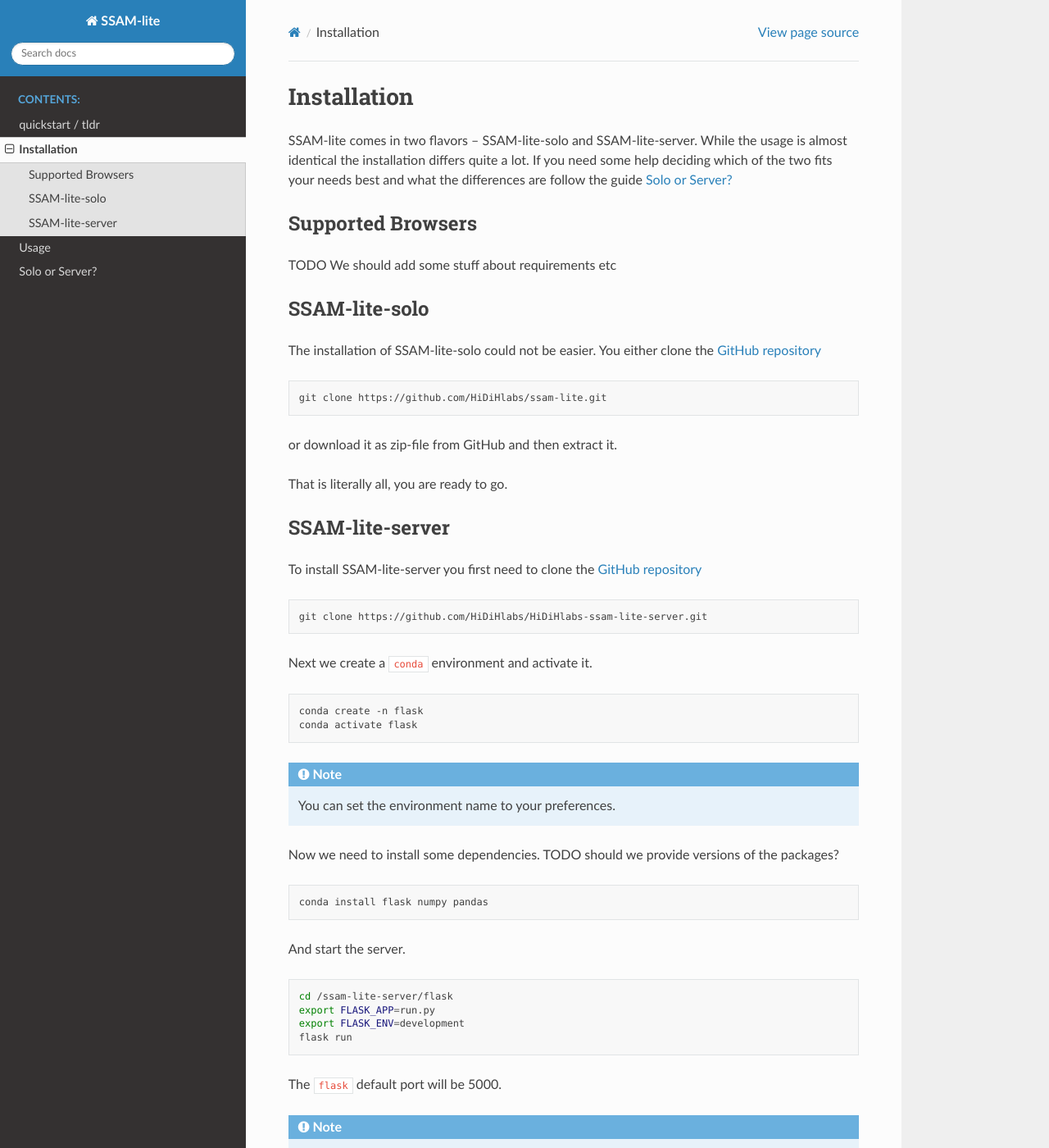
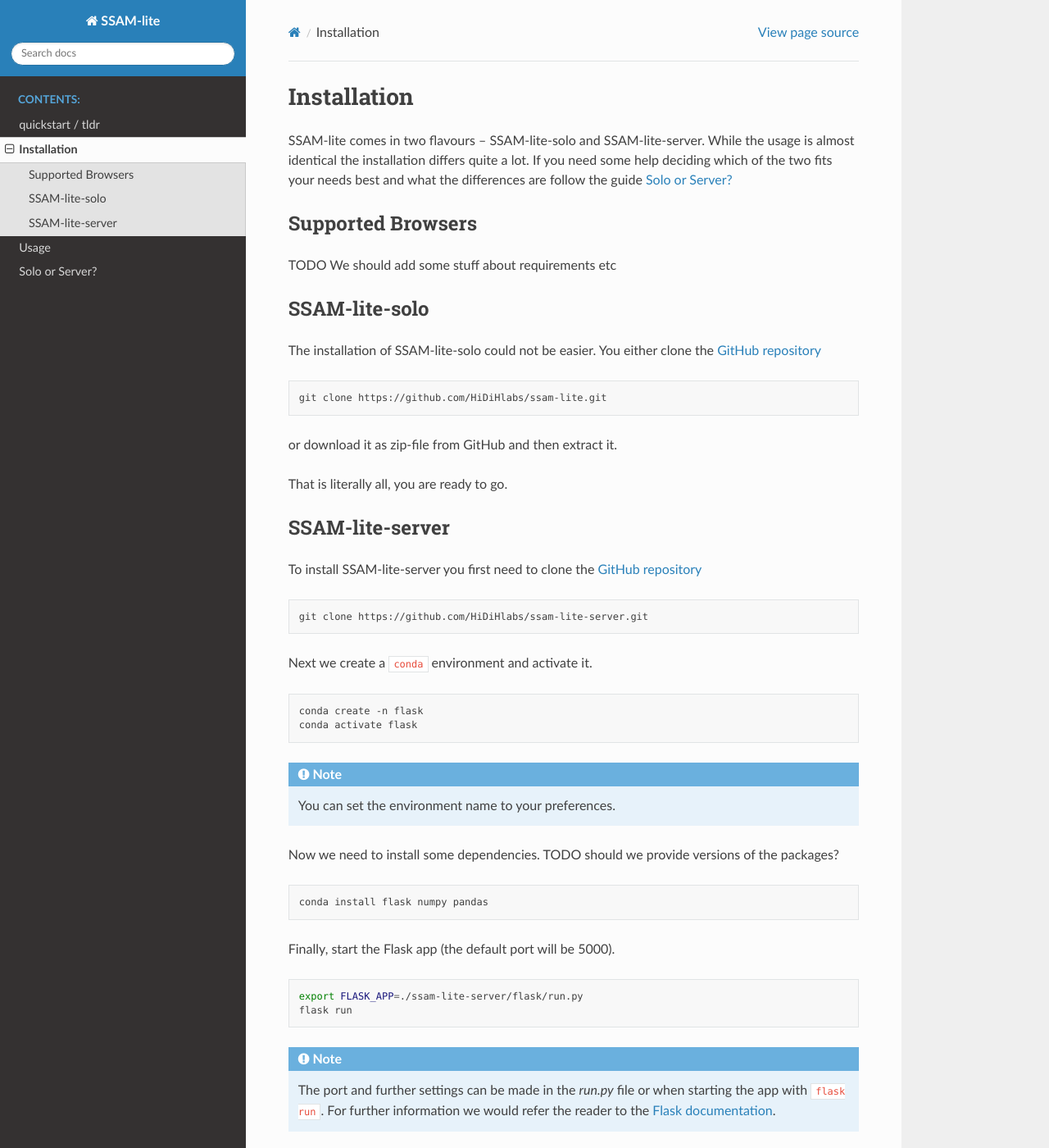
Before and after one commit to HiDiHlabs/ssam-lite, a Sphinx documentation site: the page built from docs/source/installation.rst, in a window 1280 px wide and 1400 px high. Shown: the whole window at 82% size. Built offline with Sphinx 7.4.7 and the Read the Docs theme 2.0.0, drawn with Linux system fonts in a browser that asks for light colours.

Commit message:
changed links and server install doc

```diff
--- a/docs/source/installation.rst
+++ b/docs/source/installation.rst
@@ -2,10 +2,10 @@
 Installation
 ############
 
-SSAM-lite comes in two flavors -- SSAM-lite-solo and SSAM-lite-server.
+SSAM-lite comes in two flavours -- SSAM-lite-solo and SSAM-lite-server.
 While the usage is almost identical the installation differs quite a lot.
-If you need some help deciding which of the two fits your needs best and what the differences are follow the guide
-:ref:`solo-or-server`
+If you need some help deciding which of the two fits your needs best and
+what the differences are follow the guide :ref:`solo-or-server`
 
 
 .. _supported-browsers:
@@ -38,11 +38,11 @@
 ================
 
 To install SSAM-lite-server you first need to clone the
-`GitHub repository <https://github.com/HiDiHlabs/HiDiHlabs-ssam-lite-server>`__
+`GitHub repository <https://github.com/HiDiHlabs/ssam-lite-server>`__
 
 .. code-block:: bash
 
-    git clone https://github.com/HiDiHlabs/HiDiHlabs-ssam-lite-server.git
+    git clone https://github.com/HiDiHlabs/ssam-lite-server.git
 
 
 Next we create a ``conda`` environment and activate it.
@@ -64,19 +64,16 @@
     conda install flask numpy pandas
 
 
-And start the server.
+Finally, start the Flask app (the default port will be 5000).
 
 .. code-block:: bash
 
-    cd /ssam-lite-server/flask
-    export FLASK_APP=run.py
-    export FLASK_ENV=development
+    export FLASK_APP=./ssam-lite-server/flask/run.py
     flask run
 
-The ``flask`` default port will be 5000.
 
 .. note::
 
    The port and further settings can be made in the *run.py* file or when starting the app with
    ``flask run``. For further information we would refer the reader to the
-   `flask documentation <https://flask.palletsprojects.com/>`__.
+   `Flask documentation <https://flask.palletsprojects.com/>`__.
```
Also changed, not shown: README.md (+2 -2 lines), docs/source/usage.rst (+4 -4 lines).
